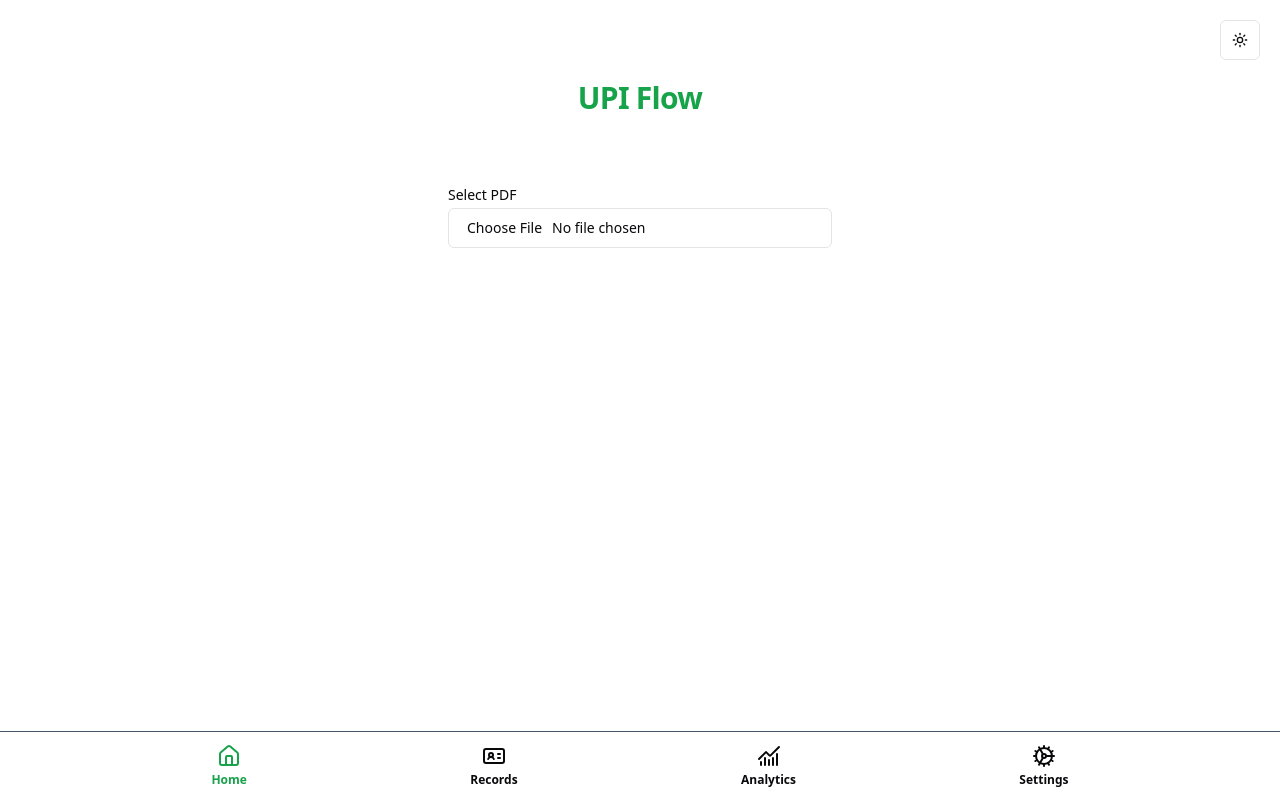
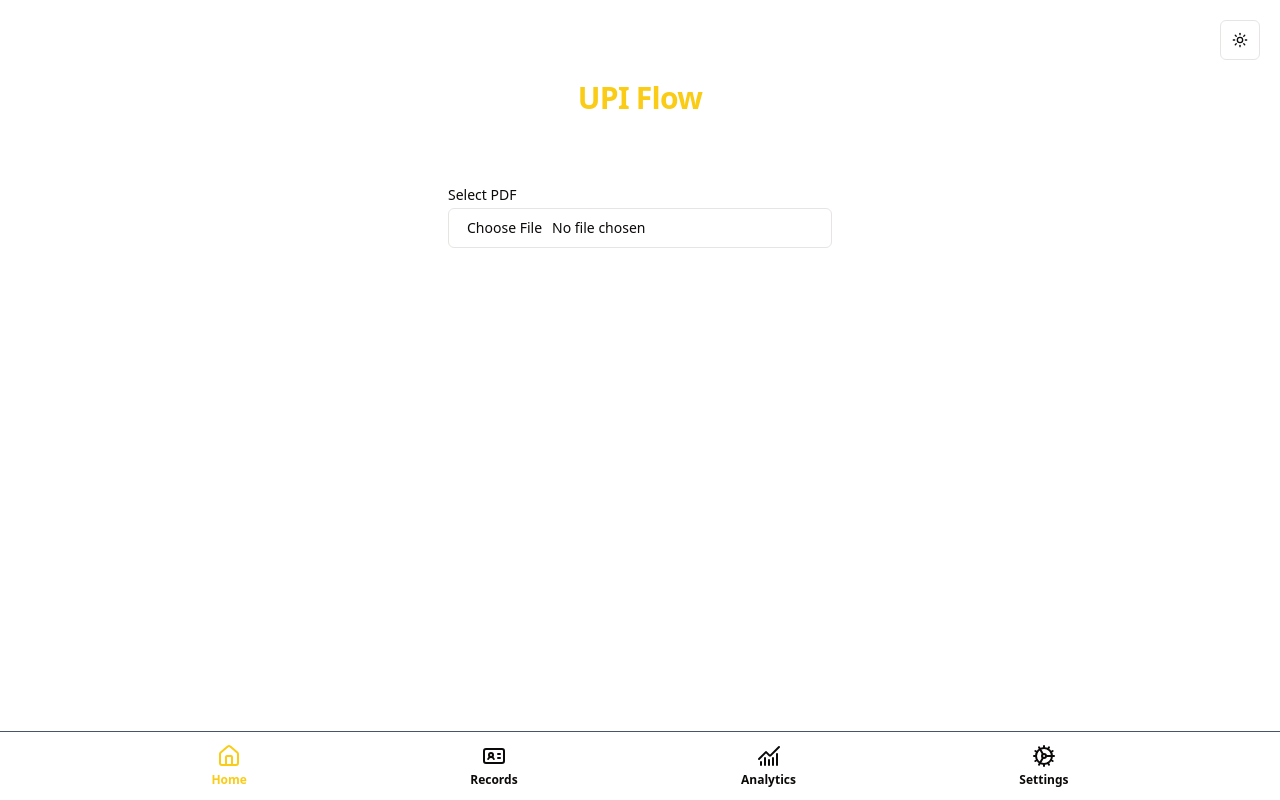
Before and after one commit to ManjiCoder/UPI-Flow, a React (Vite) app: page / in a window 1280 px wide. Built offline with nearby package versions, Linux system fonts and the light colour scheme; no server answers.

Commit message:
Theme reset

```diff
--- a/src/index.css
+++ b/src/index.css
@@ -5,24 +5,24 @@
 @layer base {
   :root {
     --background: 0 0% 100%;
-    --foreground: 240 10% 3.9%;
+    --foreground: 20 14.3% 4.1%;
     --card: 0 0% 100%;
-    --card-foreground: 240 10% 3.9%;
+    --card-foreground: 20 14.3% 4.1%;
     --popover: 0 0% 100%;
-    --popover-foreground: 240 10% 3.9%;
-    --primary: 142.1 76.2% 36.3%;
-    --primary-foreground: 355.7 100% 97.3%;
-    --secondary: 240 4.8% 95.9%;
-    --secondary-foreground: 240 5.9% 10%;
-    --muted: 240 4.8% 95.9%;
-    --muted-foreground: 240 3.8% 46.1%;
-    --accent: 240 4.8% 95.9%;
-    --accent-foreground: 240 5.9% 10%;
+    --popover-foreground: 20 14.3% 4.1%;
+    --primary: 47.9 95.8% 53.1%;
+    --primary-foreground: 26 83.3% 14.1%;
+    --secondary: 60 4.8% 95.9%;
+    --secondary-foreground: 24 9.8% 10%;
+    --muted: 60 4.8% 95.9%;
+    --muted-foreground: 25 5.3% 44.7%;
+    --accent: 60 4.8% 95.9%;
+    --accent-foreground: 24 9.8% 10%;
     --destructive: 0 84.2% 60.2%;
-    --destructive-foreground: 0 0% 98%;
-    --border: 240 5.9% 90%;
-    --input: 240 5.9% 90%;
-    --ring: 142.1 76.2% 36.3%;
+    --destructive-foreground: 60 9.1% 97.8%;
+    --border: 20 5.9% 90%;
+    --input: 20 5.9% 90%;
+    --ring: 40 95% 53.1%;
     --radius: 0.5rem;
     --chart-1: 12 76% 61%;
     --chart-2: 173 58% 39%;
@@ -33,24 +33,24 @@
 
   .dark {
     --background: 20 14.3% 4.1%;
-    --foreground: 0 0% 95%;
-    --card: 24 9.8% 10%;
-    --card-foreground: 0 0% 95%;
-    --popover: 0 0% 9%;
-    --popover-foreground: 0 0% 95%;
-    --primary: 142.1 70.6% 45.3%;
-    --primary-foreground: 144.9 80.4% 10%;
-    --secondary: 240 3.7% 15.9%;
-    --secondary-foreground: 0 0% 98%;
-    --muted: 0 0% 15%;
-    --muted-foreground: 240 5% 64.9%;
+    --foreground: 60 9.1% 97.8%;
+    --card: 20 14.3% 4.1%;
+    --card-foreground: 60 9.1% 97.8%;
+    --popover: 20 14.3% 4.1%;
+    --popover-foreground: 60 9.1% 97.8%;
+    --primary: 47.9 95.8% 53.1%;
+    --primary-foreground: 26 83.3% 14.1%;
+    --secondary: 12 6.5% 15.1%;
+    --secondary-foreground: 60 9.1% 97.8%;
+    --muted: 12 6.5% 15.1%;
+    --muted-foreground: 24 5.4% 63.9%;
     --accent: 12 6.5% 15.1%;
-    --accent-foreground: 0 0% 98%;
+    --accent-foreground: 60 9.1% 97.8%;
     --destructive: 0 62.8% 30.6%;
-    --destructive-foreground: 0 85.7% 97.3%;
-    --border: 240 3.7% 15.9%;
-    --input: 240 3.7% 15.9%;
-    --ring: 142.4 71.8% 29.2%;
+    --destructive-foreground: 60 9.1% 97.8%;
+    --border: 12 6.5% 15.1%;
+    --input: 12 6.5% 15.1%;
+    --ring: 35.5 91.7% 32.9%;
     --chart-1: 220 70% 50%;
     --chart-2: 160 60% 45%;
     --chart-3: 30 80% 55%;
```
